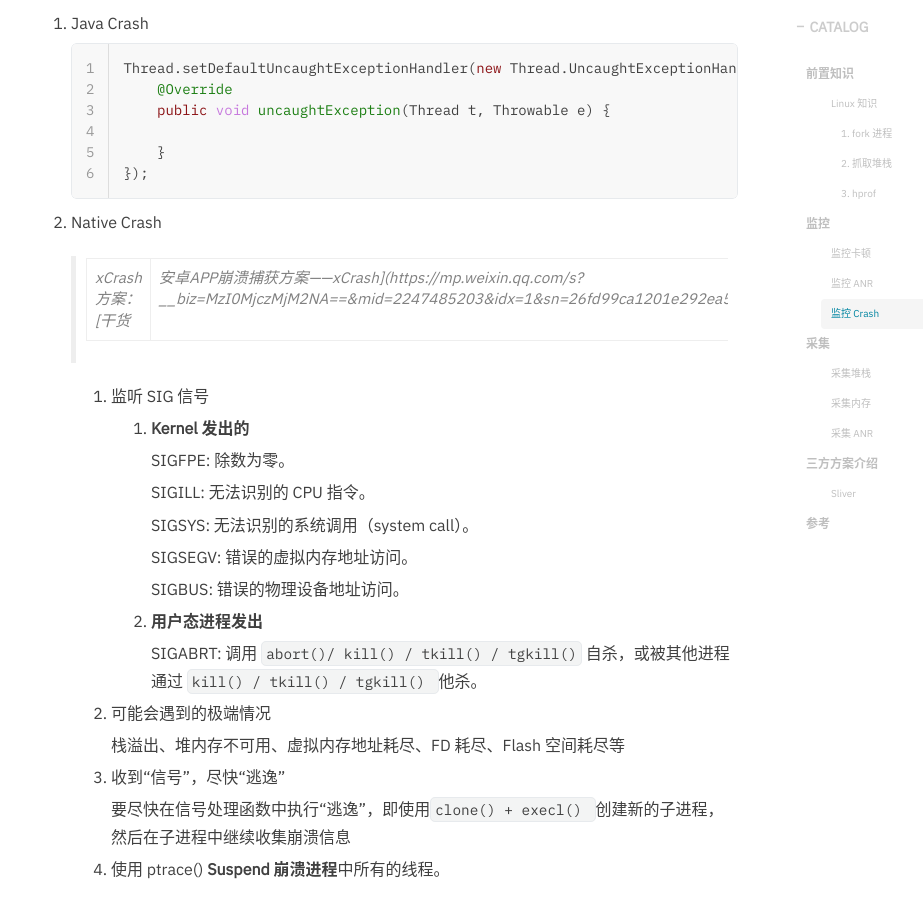
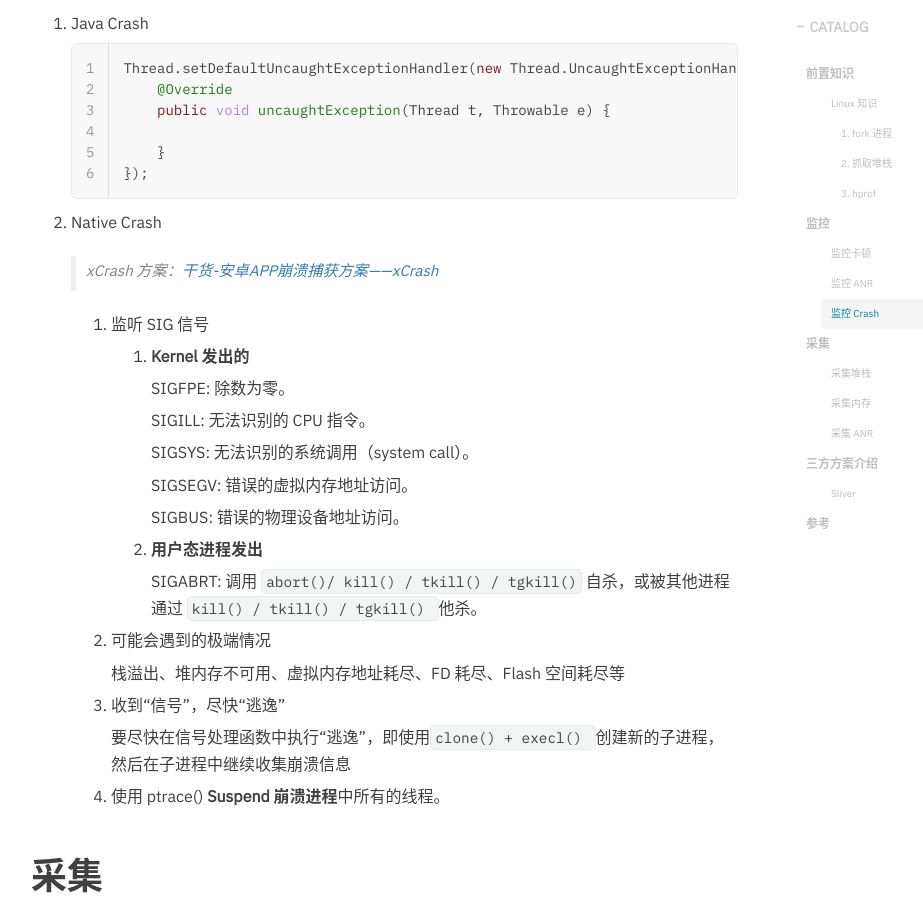
Before and after one commit to hurshi/hurshi.github.io, a Jekyll site: the page built from _posts/2023-05-23-Caton.md, in a window 1280 px wide and 900 px high, scrolled down 2387 px. Shown: the whole window, without its empty margins (234-1157 px from the left). Built offline with Jekyll 4.4.1, drawn with Linux system fonts in a browser that asks for light colours; nearby versions of some CDN libraries; some web fonts are replaced; comment, search, counter and statistics services are not loaded.

Commit message:
fix caton blog

```diff
--- a/_posts/2023-05-23-Caton.md
+++ b/_posts/2023-05-23-Caton.md
@@ -95,7 +95,7 @@ tags:
 
 2. Native Crash
 
-   >  xCrash 方案：[干货|安卓APP崩溃捕获方案——xCrash](https://mp.weixin.qq.com/s?__biz=MzI0MjczMjM2NA==&mid=2247485203&idx=1&sn=26fd99ca1201e292ea5531c814eeb881)
+   >  xCrash 方案：[干货-安卓APP崩溃捕获方案——xCrash](https://mp.weixin.qq.com/s?__biz=MzI0MjczMjM2NA==&mid=2247485203&idx=1&sn=26fd99ca1201e292ea5531c814eeb881)
 
    1.  监听 SIG 信号
 
```
